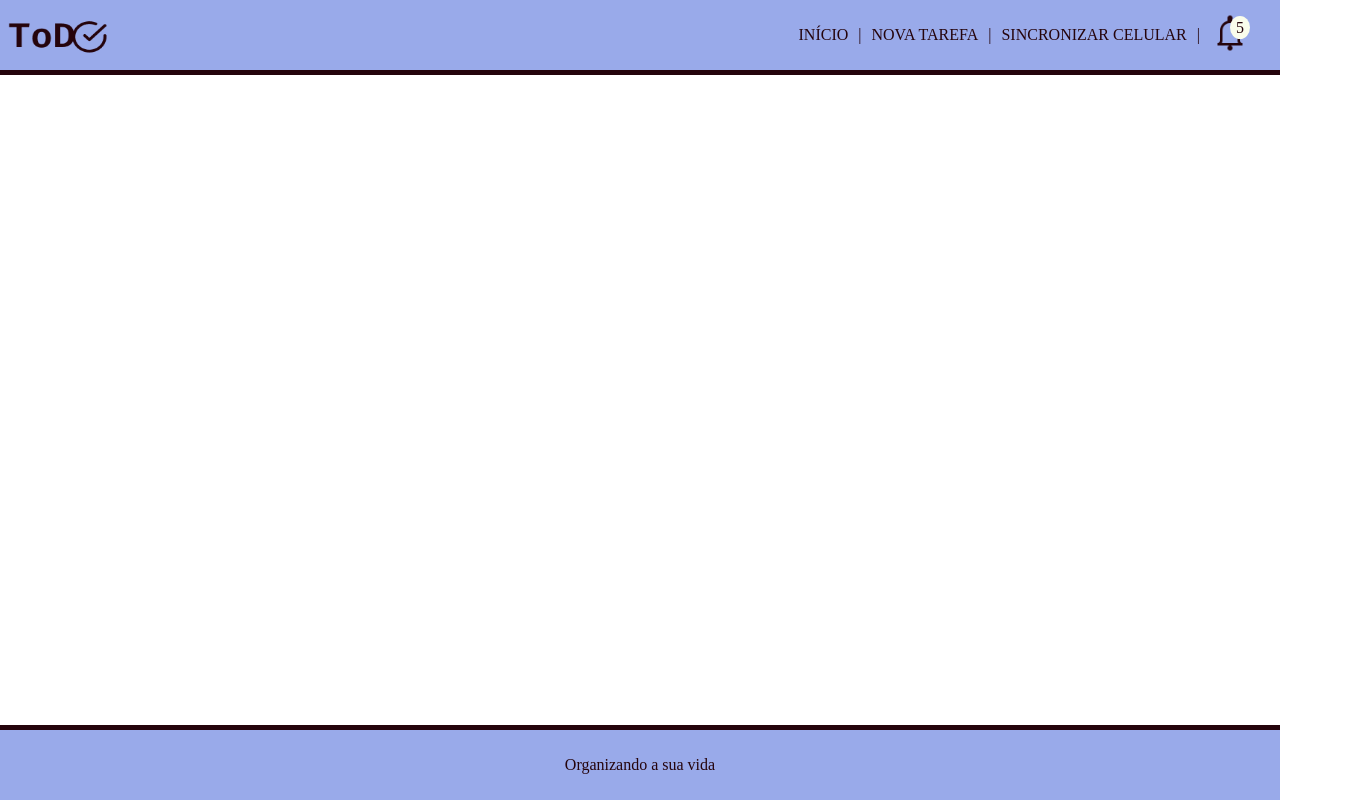
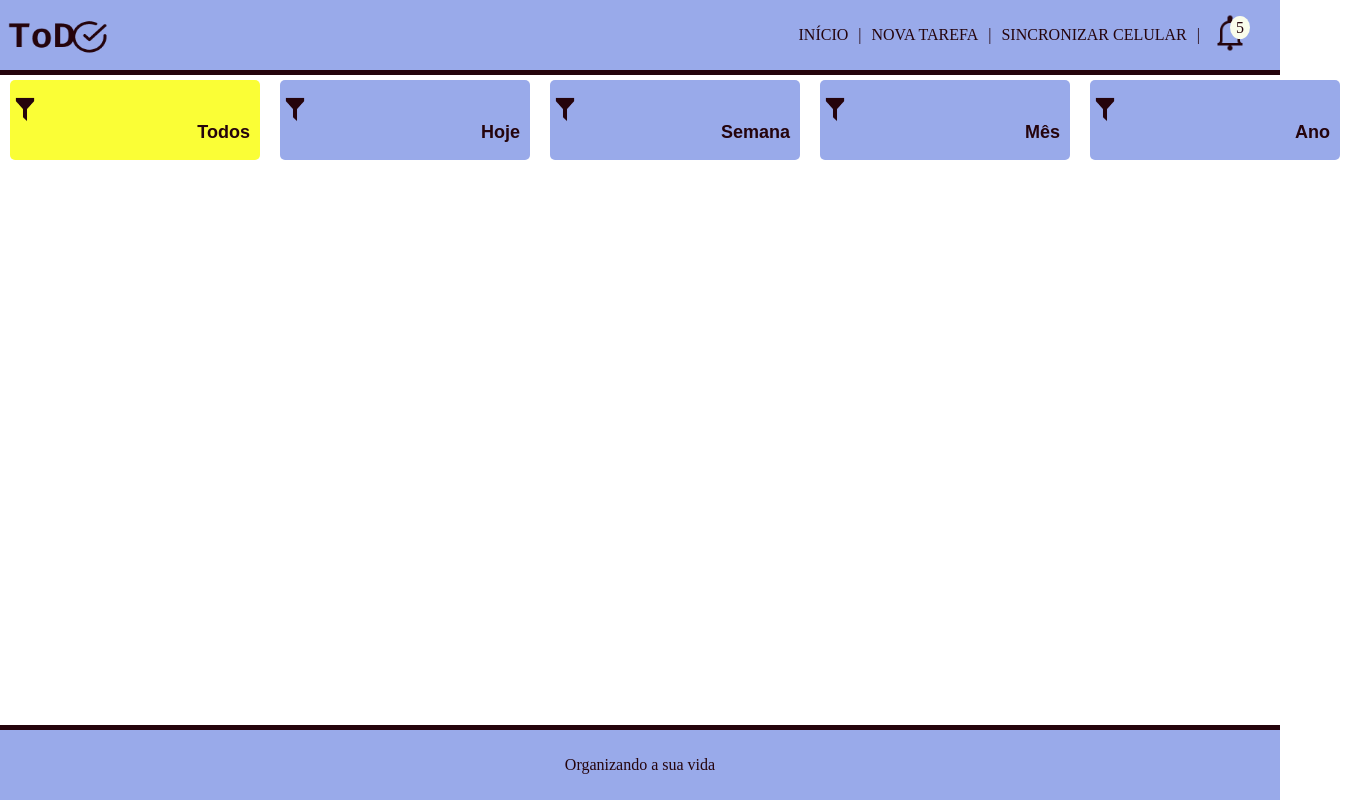
Before and after one commit to Valdeci97/ToDo-web, a React (Create React App) app in the folder todo-front/: page / in a window 1280 px wide. Shown: the whole page, 1350 px wide, since content can reach past the window. Built offline with nearby package versions, Linux system fonts and the light colour scheme.

Commit message:
feat: Cria Filter Card

```diff
--- a/todo-front/src/App/App.js
+++ b/todo-front/src/App/App.js
@@ -1,13 +1,30 @@
-import React from 'react';
+import React, { useState } from 'react';
 
 import Header from '../components/Header';
 import Footer from '../components/Footer';
+import FilterCard from '../components/FilterCard';
 import * as S from './styles';
 
+const filterOptions = ['Todos', 'Hoje', 'Semana', 'Mês', 'Ano'];
+
 function App() {
+  const [isActive, setIsActive] = useState('Todos');
   return (
     <S.Container>
       <Header />
+      <S.FilterArea>
+        {
+          filterOptions.map((element, index) =>
+          <button type="button" onClick={ () => setIsActive(element) }>
+              <FilterCard
+                text={ element }
+                key={ index }
+                isActive={ isActive === element }
+              />
+            </button>
+          )
+        }
+      </S.FilterArea>
       <Footer />
     </S.Container>
   );
--- a/todo-front/src/App/styles.js
+++ b/todo-front/src/App/styles.js
@@ -2,4 +2,15 @@ import styled from "styled-components";
 
 export const Container = styled.div`
   width: 100%;
-`
+`;
+
+export const FilterArea = styled.div`
+  width: 100%;
+  display: flex;
+  justify-content: space-around;
+
+  button {
+    background: none;
+    border: none;
+  }
+`;
--- /dev/null
+++ b/todo-front/src/components/FilterCard/index.js
@@ -0,0 +1,13 @@
+import React from 'react';
+
+import filter from '../../assets/filter-light.png';
+import * as S from './styles';
+
+export default function FilterCard({ text, isActive }) {
+  return (
+    <S.Container isActive={ isActive }>
+      <img src={ filter } alt="Ícone de filtro" />
+      <span>{ text }</span>
+    </S.Container>
+  );
+};
--- /dev/null
+++ b/todo-front/src/components/FilterCard/styles.js
@@ -0,0 +1,31 @@
+import styled from "styled-components";
+
+export const Container = styled.div`
+  background: ${({ isActive }) => isActive ? '#fafe36' : '#99AAEA'};
+  border-radius: 5px;
+  display: flex;
+  flex-direction: column;
+  height: 80px;
+  justify-content: center;
+  margin: 4px;
+  width: 250px;
+
+  img {
+    height: 25px;
+    margin-left: 5px;
+    width: 20px;
+  }
+
+  span {
+    align-self: flex-end;
+    color: #25040c;
+    font-size: 18px;
+    font-weight: bold;
+    margin-right: 10px;
+  }
+
+  &:hover {
+    cursor: pointer;
+    opacity: 0.6;
+  }
+`;
```
Also changed, not shown: todo-front/src/assets/filter-light.png (added).
